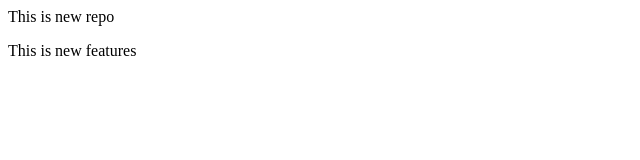
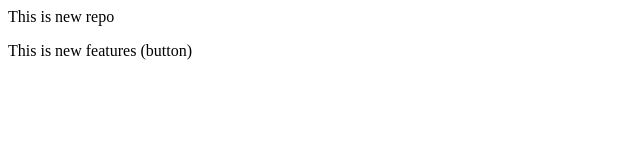
Before and after one commit to TKMOHANTY/LocalRepo, a plain HTML site: page index.html in a window 1280 px wide. Shown: the full height of the page, 0-640 px from the left. Drawn offline with Linux system fonts and the light colour scheme.

Commit message:
ADD BUTTON

```diff
--- a/index.html
+++ b/index.html
@@ -1,2 +1,2 @@
 <p>This is new repo</p>
-<p>This is new features</p>
+<p>This is new features (button)</p>
```
